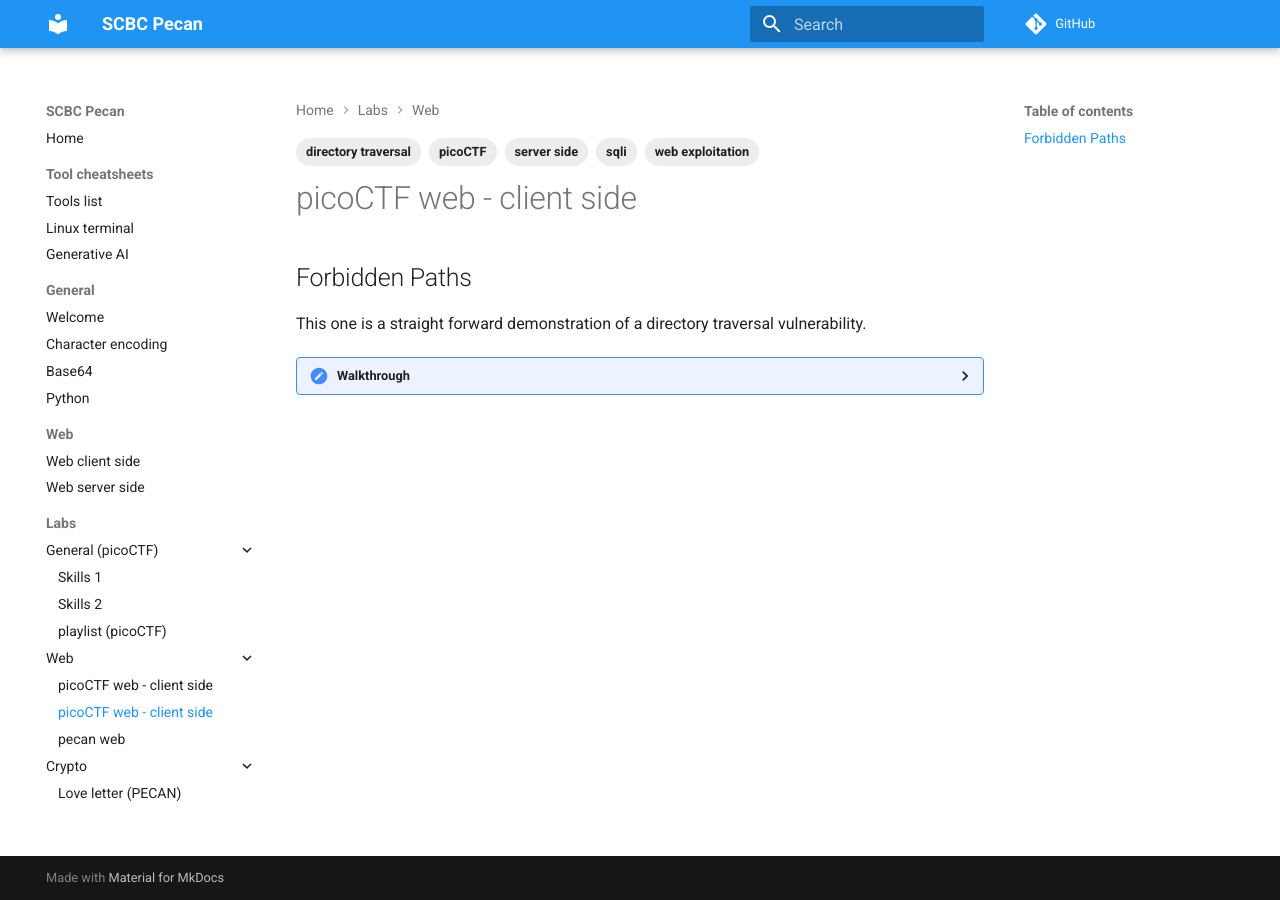
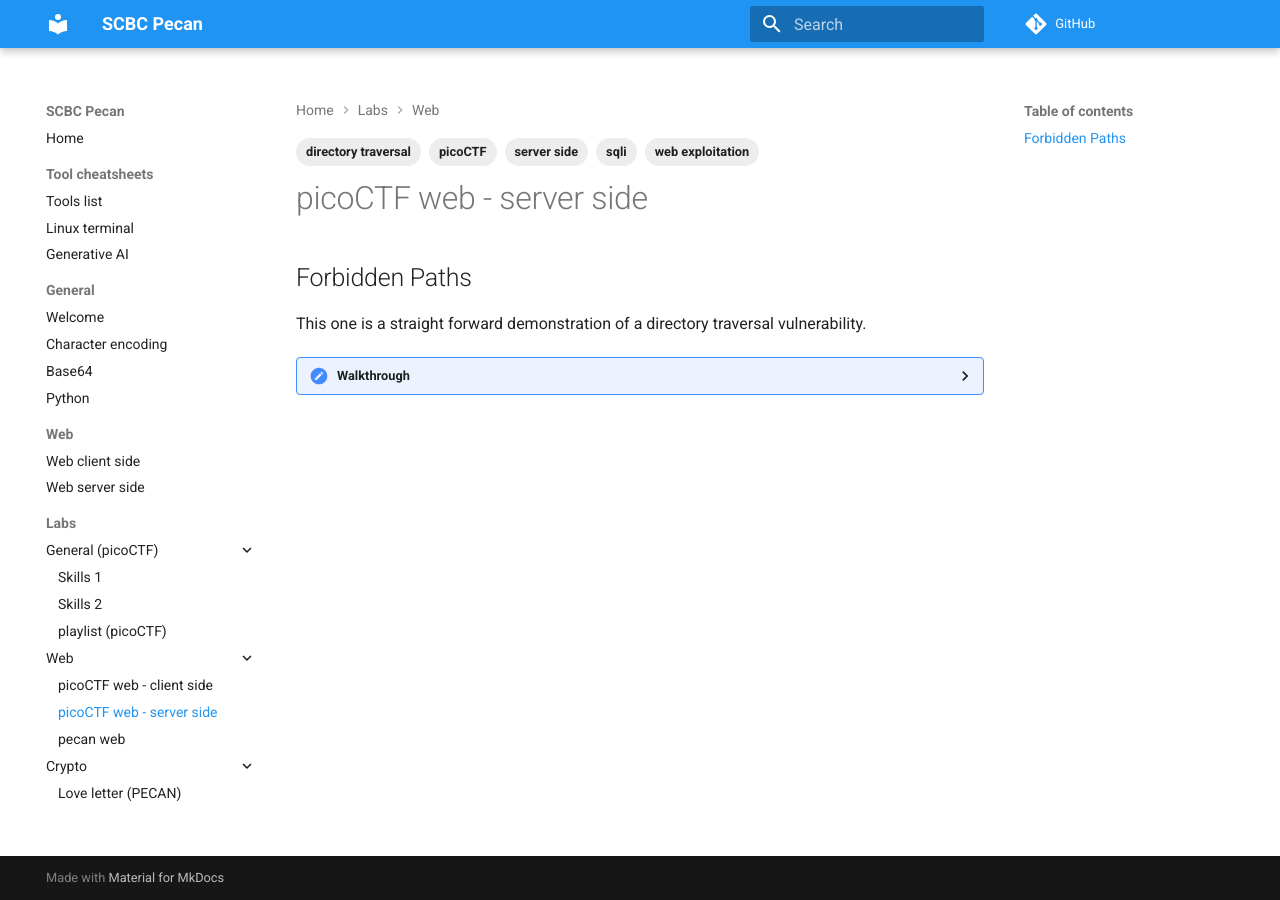
Before and after one commit to ding0t/scbc_pecan, an MkDocs documentation site: the page built from docs/labs/pico_web_server.md, in a window 1280 px wide. Built offline with MkDocs 1.6.1 and Material for MkDocs 9.7.7, drawn with Linux system fonts in a browser that asks for light colours; comment, search, counter and statistics services are not loaded.

Commit message:
update lab

```diff
--- a/mkdocs.yml
+++ b/mkdocs.yml
@@ -25,7 +25,7 @@
       - playlist (picoCTF): './labs/pico_playlist_python.md'
     - Web:
       - picoCTF web - client side: './labs/pico_web_client.md'
-      - picoCTF web - client side: './labs/pico_web_server.md'
+      - picoCTF web - server side: './labs/pico_web_server.md'
       - pecan web: './labs/pecan_web.md'
     - Crypto:
       - Love letter (PECAN): './labs/pecan_crypto_love_letter.md'
```
Also changed, not shown: docs/labs/pecan_web.md (+14 -0 lines).
